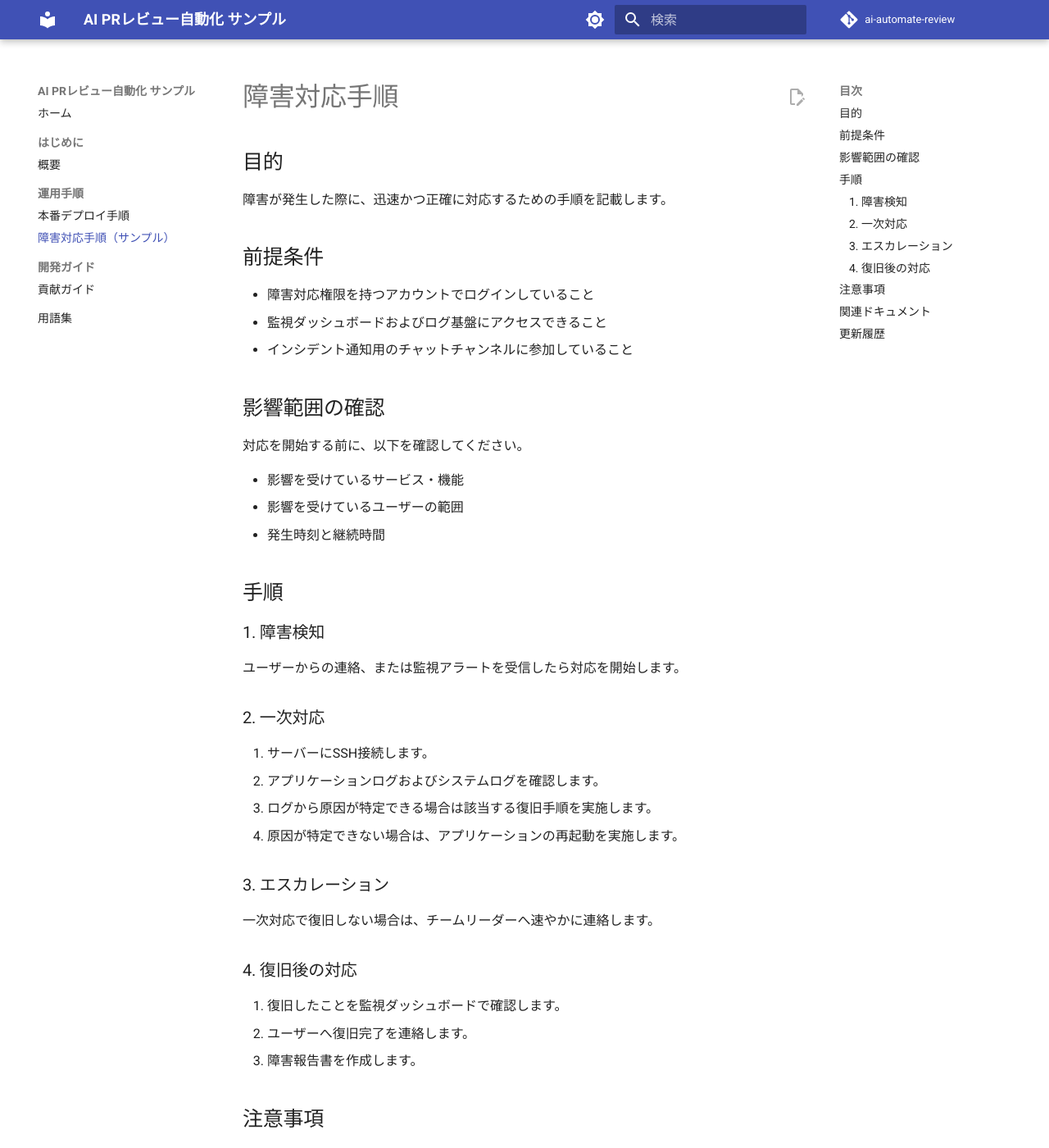
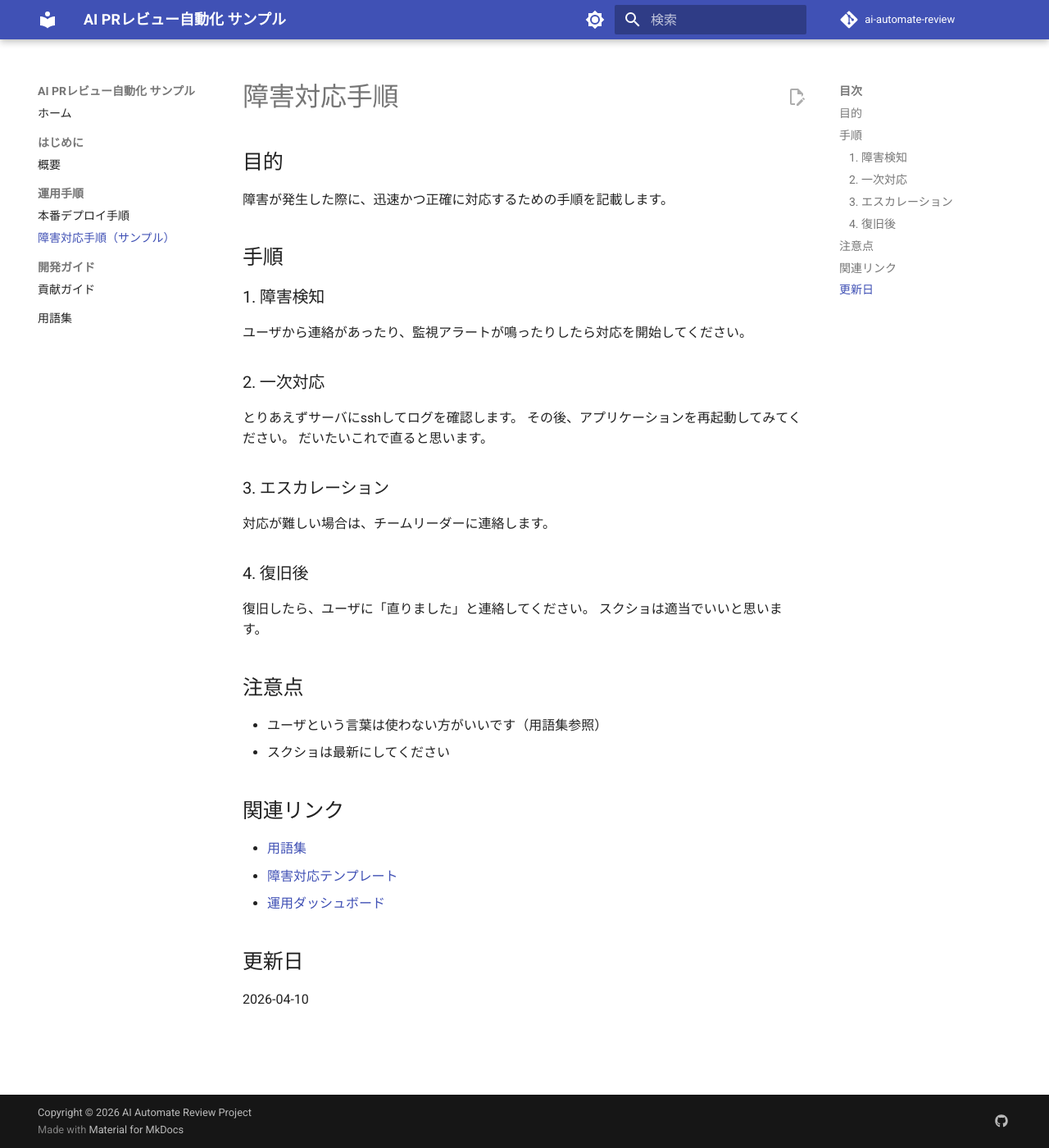
Before and after one commit to safubuki/ai-automate-review, an MkDocs documentation site: the page built from docs/運用手順/incident-response.md, in a window 1280 px wide and 1400 px high. Shown: the whole window at 82% size. Built offline with MkDocs 1.6.1 and Material for MkDocs 9.7.7, drawn with Linux system fonts in a browser that asks for light colours; comment, search, counter and statistics services are not loaded; some of the changed text lies outside the part shown.

Commit message:
docs: 障害対応手順を更新
障害対応の経験を反映して手順を見直しました。
チームメンバーが対応する際の参考にしてください。

Co-Authored-By: Claude Opus 4.7 <noreply@anthropic.com>

```diff
--- a/docs/運用手順/incident-response.md
+++ b/docs/運用手順/incident-response.md
@@ -4,56 +4,38 @@
 
 障害が発生した際に、迅速かつ正確に対応するための手順を記載します。
 
-## 前提条件
-
-- 障害対応権限を持つアカウントでログインしていること
-- 監視ダッシュボードおよびログ基盤にアクセスできること
-- インシデント通知用のチャットチャンネルに参加していること
-
-## 影響範囲の確認
-
-対応を開始する前に、以下を確認してください。
-
-- 影響を受けているサービス・機能
-- 影響を受けているユーザーの範囲
-- 発生時刻と継続時間
-
 ## 手順
 
 ### 1. 障害検知
 
-ユーザーからの連絡、または監視アラートを受信したら対応を開始します。
+ユーザから連絡があったり、監視アラートが鳴ったりしたら対応を開始してください。
 
 ### 2. 一次対応
 
-1. サーバーにSSH接続します。
-2. アプリケーションログおよびシステムログを確認します。
-3. ログから原因が特定できる場合は該当する復旧手順を実施します。
-4. 原因が特定できない場合は、アプリケーションの再起動を実施します。
+とりあえずサーバにsshしてログを確認します。
+その後、アプリケーションを再起動してみてください。
+だいたいこれで直ると思います。
 
 ### 3. エスカレーション
 
-一次対応で復旧しない場合は、チームリーダーへ速やかに連絡します。
+対応が難しい場合は、チームリーダーに連絡します。
 
-### 4. 復旧後の対応
+### 4. 復旧後
 
-1. 復旧したことを監視ダッシュボードで確認します。
-2. ユーザーへ復旧完了を連絡します。
-3. 障害報告書を作成します。
+復旧したら、ユーザに「直りました」と連絡してください。
+スクショは適当でいいと思います。
 
-## 注意事項
+## 注意点
 
-- 用語は[用語集](../用語集.md)に従って統一してください。
-- 操作スクリーンショットは最新の状態に保ってください。
-- 復旧優先で対応し、原因調査は復旧後に実施します。
+- ユーザという言葉は使わない方がいいです（用語集参照）
+- スクショは最新にしてください
 
-## 関連ドキュメント
+## 関連リンク
 
 - [用語集](../用語集.md)
-- [デプロイ手順](deploy-procedure.md)
+- [障害対応テンプレート](../templates/incident-template.md)
+- [運用ダッシュボード](https://example.invalid/dashboard)
 
-## 更新履歴
+## 更新日
 
-| 日付 | 変更内容 | 担当 |
-|------|----------|------|
-| 2026-05-27 | 初版作成 | 運用チーム |
+2026-04-10
```
